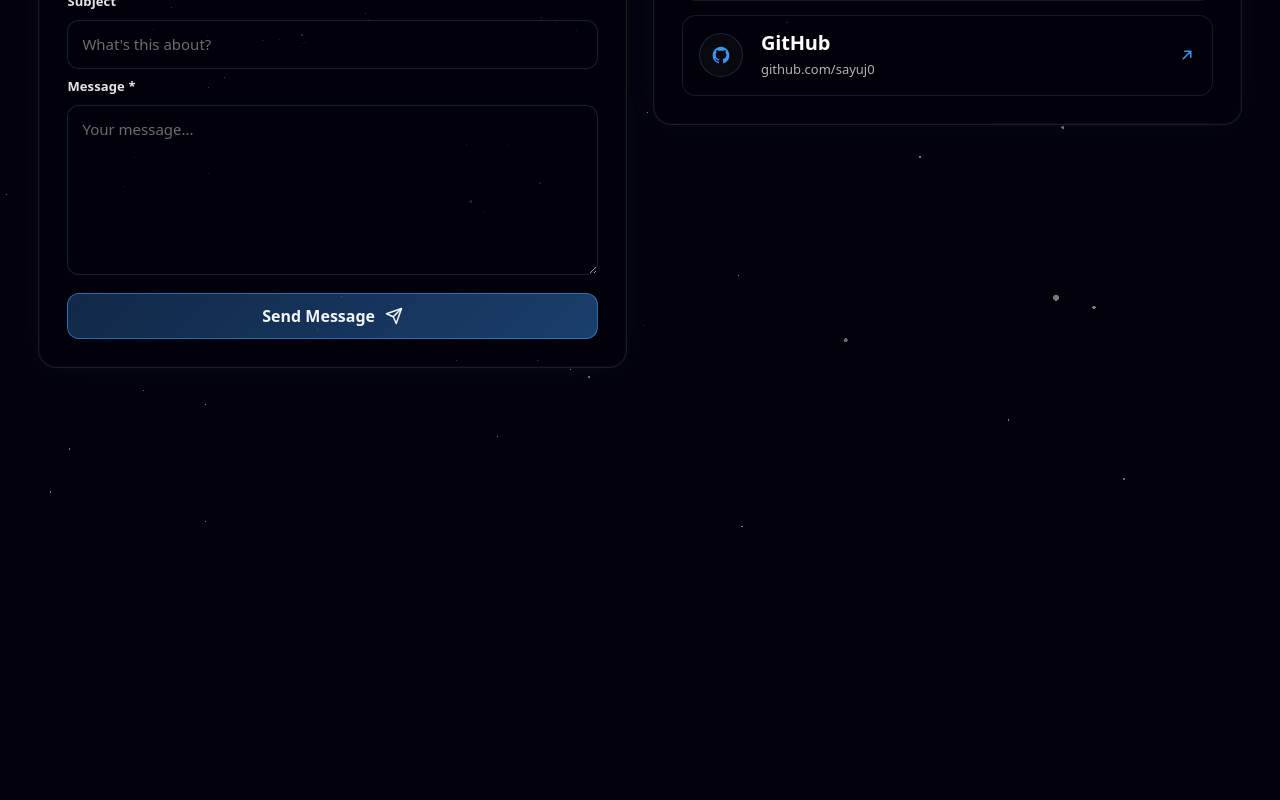
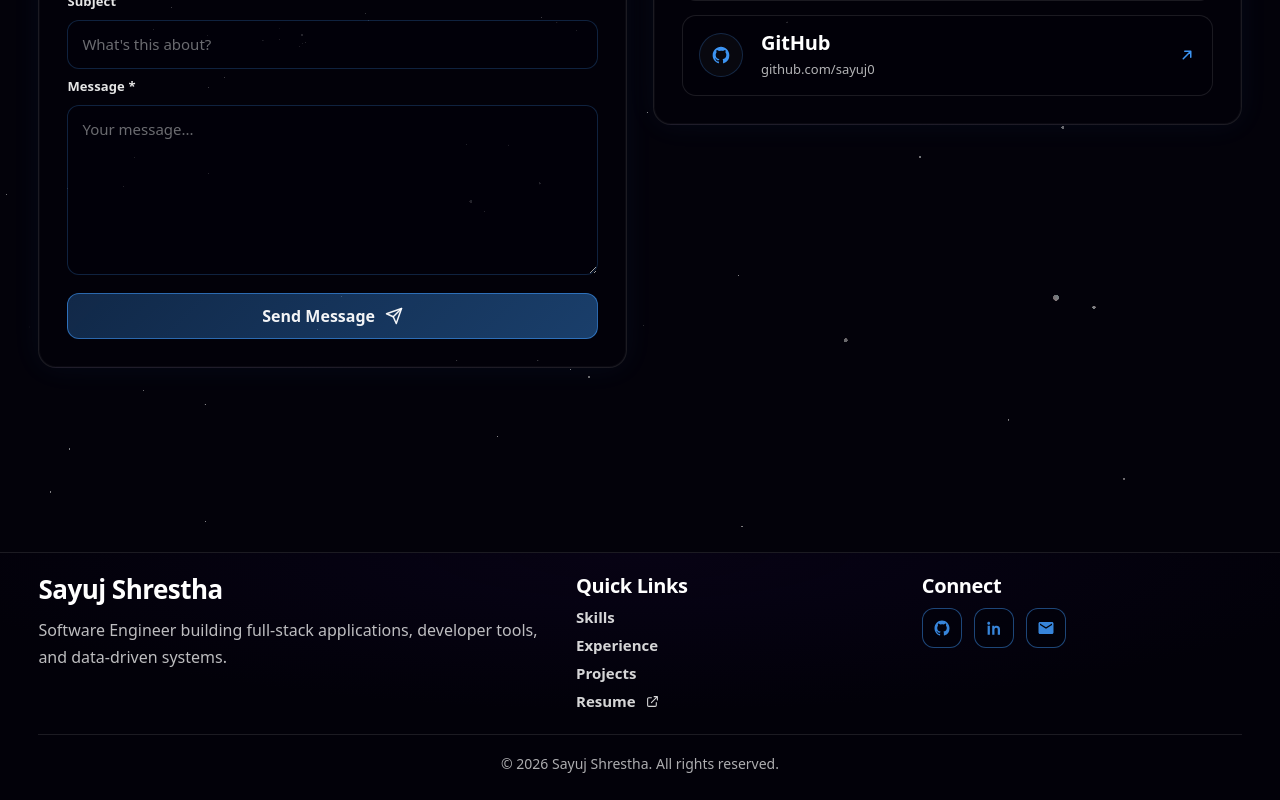
Before and after one commit to sayuj0/portfolio, a React (Vite) app: page / in a window 1280 px wide. Shown: the part 6590-7390 px from the top of the page. Before the commit the page ends 7118 px from the top, so only its background shows below. Built offline with nearby package versions, Linux system fonts and the light colour scheme.

Commit message:
Updated footer

```diff
--- a/src/App.jsx
+++ b/src/App.jsx
@@ -1,5 +1,6 @@
 import SimpleNav from "./components/SimpleNav";
 import SideSocial from "./components/SideSocial";
+import Footer from "./components/Footer";
 
 import { useEffect, useMemo, useState } from "react";
 
@@ -159,6 +160,8 @@ function App() {
         <CertificationsSection />
         <ContactSection />
       </main>
+
+      <Footer onSectionClick={handleSectionClick} />
     </div>
   );
 }
--- /dev/null
+++ b/src/components/Footer.jsx
@@ -0,0 +1,97 @@
+function Footer({ onSectionClick }) {
+  const year = new Date().getFullYear();
+
+  return (
+    <footer className="siteFooter">
+      <div className="siteFooter__inner">
+        <section className="siteFooter__about">
+          <h2 className="siteFooter__heading">Sayuj Shrestha</h2>
+          <p className="siteFooter__text">
+            Software Engineer building full-stack applications, developer tools,
+            and data-driven systems.
+          </p>
+        </section>
+
+        <section className="siteFooter__linksCol">
+          <h3 className="siteFooter__label">Quick Links</h3>
+          <nav className="siteFooter__links" aria-label="Footer links">
+            <a href="/skills" onClick={onSectionClick("skills")}>Skills</a>
+            <a href="/experience" onClick={onSectionClick("experience")}>Experience</a>
+            <a href="/projects" onClick={onSectionClick("projects")}>Projects</a>
+            <a href="/resume" target="_blank" rel="noreferrer">
+              <span>Resume</span>
+              <svg className="siteFooter__externalIcon" viewBox="0 0 24 24" aria-hidden="true">
+                <path
+                  d="M15 3h6v6m0-6L10 14"
+                  fill="none"
+                  stroke="currentColor"
+                  strokeWidth="2"
+                  strokeLinecap="round"
+                  strokeLinejoin="round"
+                />
+                <path
+                  d="M19 14v5a2 2 0 0 1-2 2H5a2 2 0 0 1-2-2V7a2 2 0 0 1 2-2h5"
+                  fill="none"
+                  stroke="currentColor"
+                  strokeWidth="2"
+                  strokeLinecap="round"
+                  strokeLinejoin="round"
+                />
+              </svg>
+            </a>
+          </nav>
+        </section>
+
+        <section className="siteFooter__connect">
+          <h3 className="siteFooter__label">Connect</h3>
+          <div className="siteFooter__social">
+            <a
+              className="hero__iconBtn"
+              href="https://github.com/sayuj0"
+              target="_blank"
+              rel="noreferrer"
+              aria-label="GitHub"
+              title="GitHub"
+            >
+              <svg viewBox="0 0 24 24" aria-hidden="true">
+                <path d="M12 2c-5.52 0-10 4.6-10 10.26 0 4.52 2.87 8.35 6.84 9.7.5.1.68-.22.68-.49 0-.24-.01-.88-.01-1.72-2.78.62-3.37-1.39-3.37-1.39-.46-1.2-1.12-1.52-1.12-1.52-.91-.64.07-.63.07-.63 1.01.07 1.54 1.06 1.54 1.06.9 1.58 2.36 1.12 2.94.86.09-.67.35-1.12.63-1.38-2.22-.26-4.56-1.14-4.56-5.09 0-1.13.39-2.05 1.03-2.77-.1-.26-.45-1.32.1-2.75 0 0 .84-.28 2.75 1.06A9.3 9.3 0 0 1 12 6.84c.85 0 1.71.12 2.51.35 1.9-1.34 2.74-1.06 2.74-1.06.55 1.43.2 2.49.1 2.75.64.72 1.03 1.64 1.03 2.77 0 3.96-2.34 4.83-4.58 5.08.36.32.68.95.68 1.92 0 1.39-.01 2.5-.01 2.84 0 .27.18.6.69.49A10.12 10.12 0 0 0 22 12.26C22 6.6 17.52 2 12 2z" />
+              </svg>
+            </a>
+
+            <a
+              className="hero__iconBtn"
+              href="https://www.linkedin.com/in/sayujs/"
+              target="_blank"
+              rel="noreferrer"
+              aria-label="LinkedIn"
+              title="LinkedIn"
+            >
+              <svg viewBox="0 0 24 24" aria-hidden="true">
+                <path d="M4.98 3.5C3.88 3.5 3 4.4 3 5.5S3.88 7.5 4.98 7.5c1.09 0 1.98-.9 1.98-2s-.89-2-1.98-2zM3.5 21h3V9h-3v12zM9.5 9h2.88v1.64h.04c.4-.76 1.38-1.56 2.84-1.56C18.5 9.08 20 10.7 20 14.06V21h-3v-6.15c0-1.47-.03-3.35-2.04-3.35-2.04 0-2.35 1.6-2.35 3.25V21h-3V9z" />
+              </svg>
+            </a>
+
+            <a
+              className="hero__iconBtn"
+              href="mailto:sayuj21@gmail.com"
+              target="_blank"
+              rel="noreferrer"
+              aria-label="Email"
+              title="Email"
+            >
+              <svg viewBox="0 0 24 24" aria-hidden="true">
+                <path d="M20 4H4c-1.1 0-2 .9-2 2v12c0 1.1.9 2 2 2h16c1.1 0 2-.9 2-2V6c0-1.1-.9-2-2-2zm0 4-8 5L4 8V6l8 5 8-5v2z" />
+              </svg>
+            </a>
+          </div>
+        </section>
+      </div>
+
+      <div className="siteFooter__bottom">
+        <p>&copy; {year} Sayuj Shrestha. All rights reserved.</p>
+      </div>
+    </footer>
+  );
+}
+
+export default Footer;
--- a/src/styles.css
+++ b/src/styles.css
@@ -3,4 +3,5 @@
 @import "./styles/sections.css";
 @import "./styles/hero-details.css";
 @import "./styles/nav.css";
+@import "./styles/footer.css";
 @import "./styles/scaling.css";
--- /dev/null
+++ b/src/styles/footer.css
@@ -0,0 +1,160 @@
+.siteFooter {
+  position: relative;
+  z-index: 1;
+  width: 100%;
+  margin-top: 24px;
+  padding: 22px var(--page-pad) 26px;
+  border-top: 1px solid rgba(255, 255, 255, 0.1);
+  background:
+    radial-gradient(1000px 220px at 50% 0%, rgba(37, 12, 94, 0.14), transparent 72%),
+    rgba(3, 2, 10, 0.55);
+}
+
+.siteFooter__inner {
+  width: 100%;
+  max-width: var(--page-max);
+  margin: 0 auto;
+  display: grid;
+  grid-template-columns: minmax(260px, 1.6fr) minmax(180px, 1fr) minmax(170px, 1fr);
+  gap: 26px;
+  align-items: start;
+}
+
+.siteFooter__heading,
+.siteFooter__label {
+  margin: 0;
+  color: #fff;
+  font: 700 26px/1.08 system-ui, -apple-system, Segoe UI, Roboto, Arial, sans-serif;
+  letter-spacing: -0.02em;
+}
+
+.siteFooter__label {
+  font-size: 20px;
+}
+
+.siteFooter__text {
+  margin: 14px 0 0;
+  max-width: 520px;
+  color: rgba(255, 255, 255, 0.74);
+  font: 500 16px/1.7 system-ui, -apple-system, Segoe UI, Roboto, Arial, sans-serif;
+}
+
+.siteFooter__links {
+  margin-top: 12px;
+  display: flex;
+  flex-direction: column;
+  gap: 10px;
+}
+
+.siteFooter__links a {
+  width: fit-content;
+  display: inline-flex;
+  align-items: center;
+  gap: 10px;
+  color: rgba(255, 255, 255, 0.84);
+  text-decoration: none;
+  font: 600 15px/1.2 system-ui, -apple-system, Segoe UI, Roboto, Arial, sans-serif;
+  transition: color 180ms ease, text-shadow 180ms ease, filter 180ms ease;
+}
+
+.siteFooter__links a svg {
+  width: 15px;
+  height: 15px;
+}
+
+.siteFooter__externalIcon {
+  width: 13px !important;
+  height: 13px !important;
+}
+
+.siteFooter__links a:hover,
+.siteFooter__links a:focus-visible {
+  color: #fff;
+  text-shadow:
+    0 0 12px rgba(var(--glow-light-rgb), 0.75),
+    0 0 32px rgba(var(--glow-light-rgb), 0.55),
+    0 0 72px rgba(var(--glow-light-rgb), 0.40);
+  filter:
+    drop-shadow(0 0 16px rgba(var(--glow-light-rgb), 0.80))
+    drop-shadow(0 0 44px rgba(var(--glow-light-rgb), 0.67));
+  outline: none;
+}
+
+.siteFooter__social {
+  margin-top: 12px;
+  display: flex;
+  gap: 12px;
+}
+
+.siteFooter__bottom {
+  width: 100%;
+  max-width: var(--page-max);
+  margin: 24px auto 0;
+  padding-top: 18px;
+  border-top: 1px solid rgba(255, 255, 255, 0.1);
+  text-align: center;
+}
+
+.siteFooter__bottom p {
+  margin: 0;
+  color: rgba(255, 255, 255, 0.68);
+  font: 500 14px/1.5 system-ui, -apple-system, Segoe UI, Roboto, Arial, sans-serif;
+}
+
+@media (max-width: 1100px) {
+  .siteFooter__inner {
+    grid-template-columns: 1fr;
+    gap: 18px;
+  }
+
+  .siteFooter__heading {
+    font-size: 24px;
+  }
+
+  .siteFooter__label {
+    font-size: 18px;
+  }
+
+  .siteFooter__text {
+    font-size: 15px;
+  }
+
+  .siteFooter__links a {
+    font-size: 14px;
+  }
+}
+
+@media (max-width: 720px) {
+  .siteFooter {
+    padding-top: 18px;
+    padding-bottom: 20px;
+  }
+
+  .siteFooter__inner {
+    grid-template-columns: 1fr;
+    gap: 20px;
+    text-align: left;
+  }
+
+  .siteFooter__heading {
+    font-size: 24px;
+  }
+
+  .siteFooter__label {
+    font-size: 18px;
+  }
+
+  .siteFooter__text {
+    margin-left: 0;
+    margin-right: 0;
+    font-size: 15px;
+  }
+
+  .siteFooter__links {
+    align-items: flex-start;
+  }
+
+  .siteFooter__social {
+    justify-content: flex-start;
+  }
+}
```
